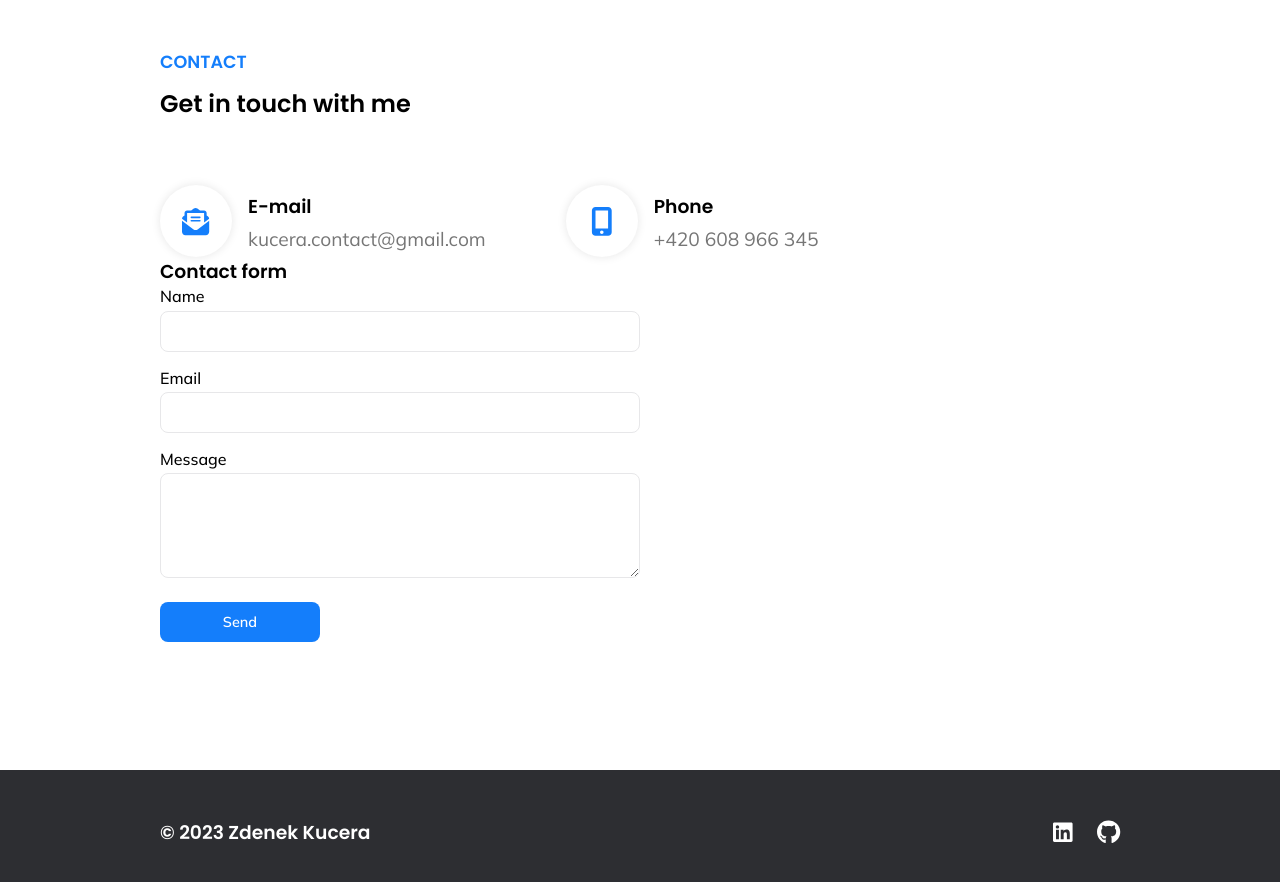
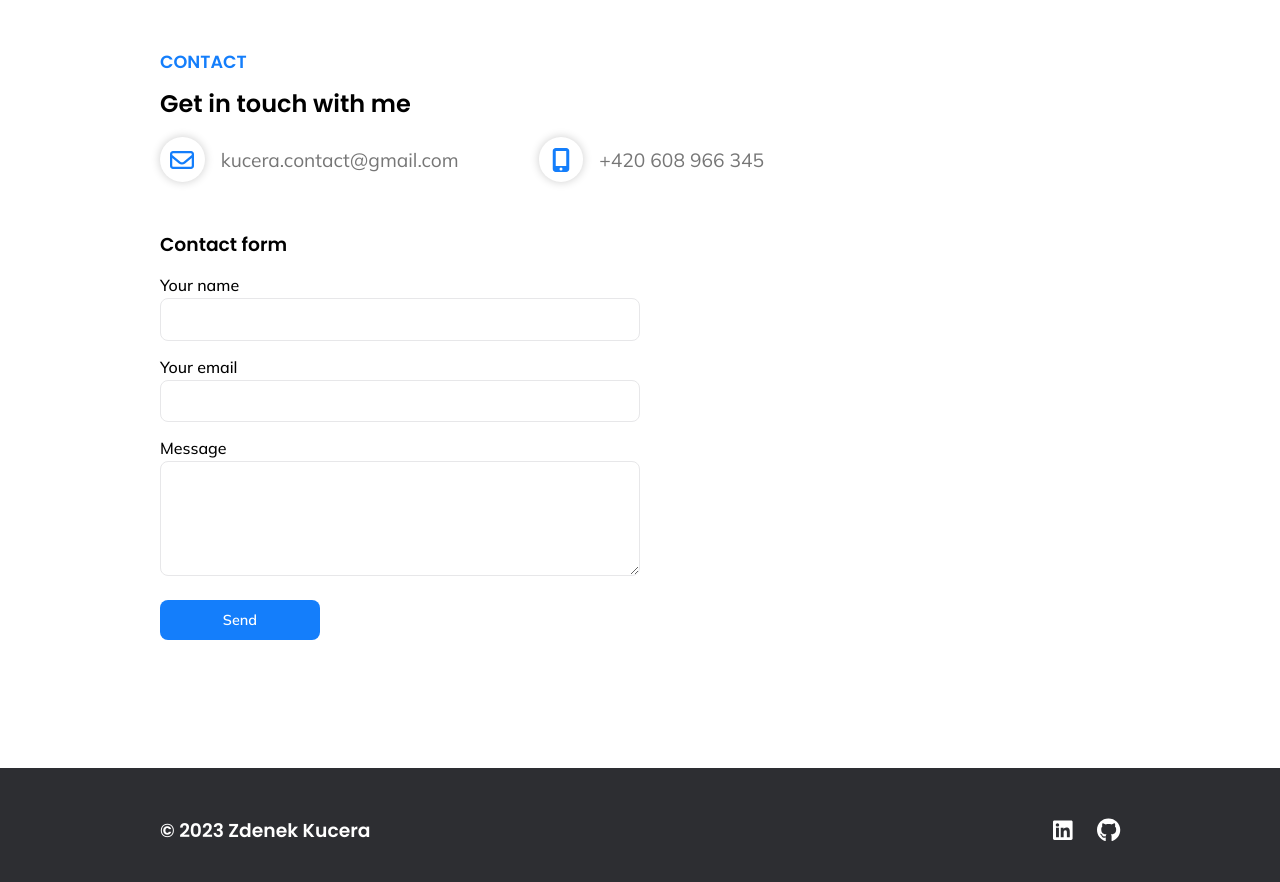
Before and after one commit to zdenekdev/portfolio, a React (Create React App) app: page / in a window 1280 px wide. Shown: the part 3360-4242 px from the top of the page. Built offline with nearby package versions, Linux system fonts and the light colour scheme.

Commit message:
contact section changes

```diff
--- a/src/components/Contact.tsx
+++ b/src/components/Contact.tsx
@@ -1,9 +1,7 @@
 import React from "react";
 import { FontAwesomeIcon } from "@fortawesome/react-fontawesome";
-import {
-  faEnvelopeOpenText,
-  faMobileScreenButton,
-} from "@fortawesome/free-solid-svg-icons";
+import { faMobileScreenButton } from "@fortawesome/free-solid-svg-icons";
+import { faEnvelope } from "@fortawesome/free-regular-svg-icons";
 import Reveal from "./utils/Reveal";
 import ContactForm from "./ContactForm";
 
@@ -24,11 +22,10 @@ function Contact() {
                 <div className="contact__icon-box">
                   <span className="contact__icon">
                     <i className="contact__email-icon">
-                      <FontAwesomeIcon icon={faEnvelopeOpenText} />
+                      <FontAwesomeIcon icon={faEnvelope} />
                     </i>
                   </span>
                   <div className="contact__info">
-                    <h3>E-mail</h3>
                     <p className="contact__details">kucera.contact@gmail.com</p>
                   </div>
                 </div>
@@ -39,7 +36,6 @@ function Contact() {
                     </i>
                   </span>
                   <div className="contact__info">
-                    <h3>Phone</h3>
                     <p className="contact__details">+420 608 966 345</p>
                   </div>
                 </div>
--- a/src/components/ContactForm.tsx
+++ b/src/components/ContactForm.tsx
@@ -31,7 +31,7 @@ function ContactForm() {
 
       <form ref={form} onSubmit={sendEmail} className="contactForm__formular">
         <div className="contactForm__name">
-          <label htmlFor="user_name">Name</label>
+          <label htmlFor="user_name">Your name</label>
           <input
             type="text"
             name="user_name"
@@ -40,7 +40,7 @@ function ContactForm() {
           />
         </div>
         <div className="contactForm__email">
-          <label htmlFor="user_email">Email</label>
+          <label htmlFor="user_email">Your email</label>
           <input
             type="email"
             name="user_email"
--- a/src/index.css
+++ b/src/index.css
@@ -534,12 +534,13 @@ h3 {
 
 .contact__title {
   font-size: 1.5rem;
-  margin-bottom: 4rem;
+  margin-bottom: 1rem;
 }
 
 .contact__icons {
   display: flex;
   gap: 5rem;
+  margin-bottom: 3rem;
 }
 
 .contact__icon-box {
@@ -552,22 +553,22 @@ h3 {
   display: flex;
   justify-content: center;
   align-items: center;
-  height: 4.5rem;
-  width: 4.5rem;
+  height: 2.8rem;
+  width: 2.8rem;
   padding: 1.4rem;
   background-color: var(--color-quaternary);
   border-radius: 50%;
-  box-shadow: 0 0 10px rgba(0, 0, 0, 0.1);
+  box-shadow: 0 0 10px rgba(0, 0, 0, 0.2);
 }
 
 .contact__email-icon {
   color: var(--color-secondary);
-  font-size: 1.7rem;
+  font-size: 1.5rem;
 }
 
 .contact__phone-icon {
   color: var(--color-secondary);
-  font-size: 1.8rem;
+  font-size: 1.5rem;
 }
 
 .contact__info {
@@ -582,12 +583,15 @@ h3 {
   gap: 1rem;
 }
 
+.contactForm__heading {
+  padding-bottom: 1rem;
+}
+
 .contactForm__name,
 .contactForm__email,
 .contactForm__message {
   display: flex;
   flex-direction: column;
-  gap: 0.2rem;
   max-width: 30rem;
   width: 100%;
   font-weight: 500;
@@ -597,12 +601,11 @@ h3 {
 .contactForm__email-input,
 .contactForm__message-input {
   padding: 0.7rem;
-  margin-top: 0.1rem;
+  margin-top: 0.2rem;
   outline-color: var(--color-secondary);
-  /* background-color: var(--color-tertiary);
-  border: transparent; */
   border: 1.5px solid #e7e7e9;
   border-radius: 0.5rem;
+  font-size: 0.9rem;
 }
 
 .contactForm__name-input:hover,
@@ -614,7 +617,7 @@ h3 {
 .contactForm__name-input:focus,
 .contactForm__email-input:focus,
 .contactForm__message-input:focus {
-  box-shadow: 0 0 0 4px rgba(20, 126, 251, 0.1);
+  /* box-shadow: 0 0 0 4px rgba(20, 126, 251, 0.1); */
 }
 
 .contactForm__button {
@@ -822,11 +825,6 @@ h3 {
     align-items: center;
   }
 
-  .contactForm__heading {
-    color: red;
-    height: 500px;
-  }
-
   .footer {
     padding: 2rem 0;
   }
```
